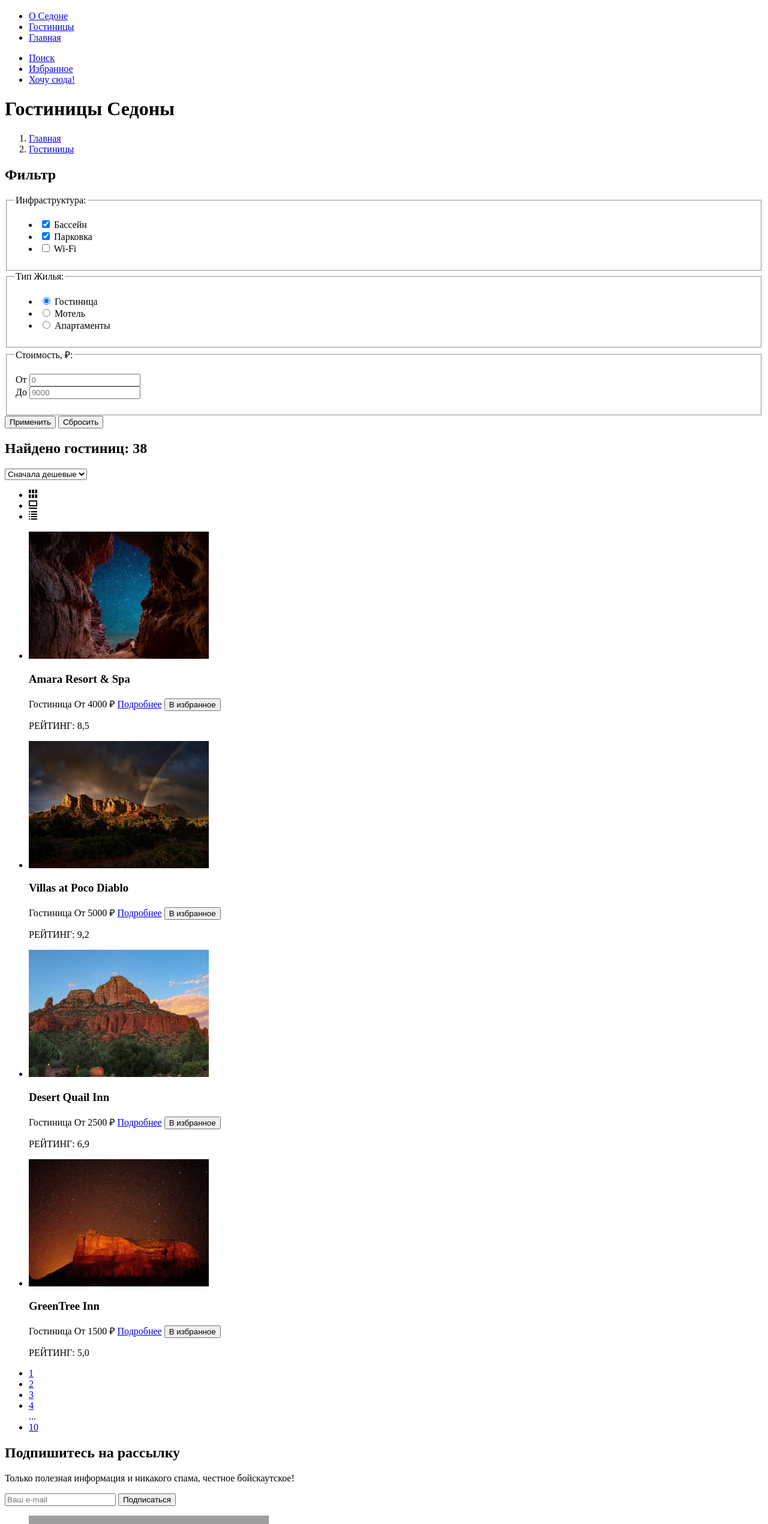
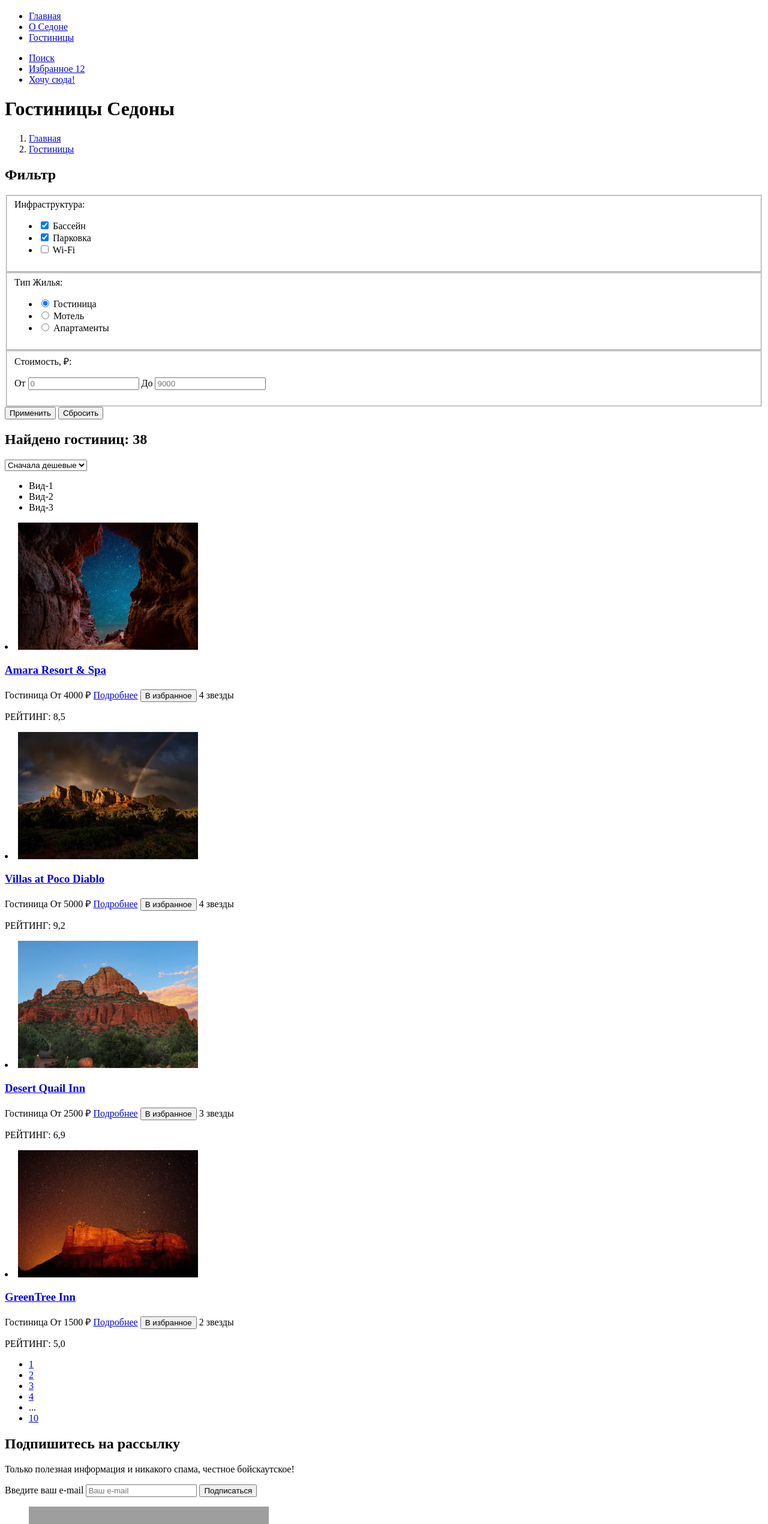
Before and after one commit to htmlacademy-htmlcss/2376057-sedona-38, a plain HTML site: page 3/catalog.html in a window 1280 px wide. Shown: the part 80-2620 px from the top of the page at 60% size. Drawn offline with Linux system fonts and the light colour scheme; grey boxes are pictures that could not be loaded.

Commit message:
:heavy_check_mark: Сборка #3

```diff
--- a/3/catalog.html
+++ b/3/catalog.html
@@ -13,12 +13,12 @@
         <header class="main-header">
             <nav class="navigation">
                 <a href="index.html" class="logo-link">
-                    <img src="img/logo.png" alt="Логотип Седона" class="logo">
+                    <img src="img/logo.png" alt="Логотип Седона" class="logo" width="140" height="70">
                 </a>
                 <ul class="nav-list">
+                    <li class="nav-item"><a href="index.html" class="nav-link ">Главная</a></li>
                     <li class="nav-item"><a href="#" class="nav-link">О Седоне</a></li>
                     <li class="nav-item"><a href="catalog.html" class="nav-link nav-link-current">Гостиницы</a></li>
-                    <li class="nav-item"><a href="#" class="nav-link ">Главная</a></li>
                 </ul>
                 <ul class="nav-list nav-list-user">
                     <li class="nav-item"><a href="#" class="nav-link">
@@ -26,7 +26,7 @@
                         </a>
                     </li>
                     <li class="nav-item"><a href="#" class="nav-link">
-                            <span class="visually-hidden">Избранное</span>
+                            <span class="visually-hidden">Избранное 12</span>
                         </a>
                     </li>
                     <li class="nav-item"><a href="#" class="nav-link">
@@ -51,75 +51,75 @@
             <form action="https://echo.htmlacademy.ru/">
 
                 <fieldset class="infrastructure">
-                    <legend class="filter-title">
+                    <label class="filter-title">
                         Инфраструктура:
-                    </legend>
+                    </label>
                     <ul class="filter-list">
 
                         <li class="filter-item">
-                            <legend class="filter-name">
+                            <label class="filter-name">
                                 <input type="checkbox" name="pool" class="filter-input" checked>
                                 Бассейн
-                            </legend>
+                            </label>
                         </li>
                         <li class="filter-item">
-                            <legend class="filter-name">
+                            <label class="filter-name">
                                 <input type="checkbox" name="parking" class="filter-input" checked>
                                 Парковка
-                            </legend>
+                            </label>
                         </li>
                         <li class="filter-item">
-                            <legend class="filter-name">
-                                <input type="checkbox" name="Wi-Fi" class="filter-input">
+                            <label class="filter-name">
+                                <input type="checkbox" name="wi-Fi" class="filter-input">
                                 Wi-Fi
-                            </legend>
+                            </label>
                         </li>
                     </ul>
 
                 </fieldset>
 
                 <fieldset class="Housing">
-                    <legend class="filter-title">
+                    <label class="filter-title">
                         Тип Жилья:
-                    </legend>
+                    </label>
                     <ul class="filter-list">
 
                         <li class="filter-item">
-                            <legend class="filter-name">
-                                <input type="radio" name="Hotel" class="filter-input" checked>
+                            <label class="filter-name">
+                                <input type="radio" name="housing" class="filter-input" checked>
                                 Гостиница
-                            </legend>
+                            </label>
                         </li>
                         <li class="filter-item">
-                            <legend class="filter-name">
-                                <input type="radio" name="Motel" class="filter-input" c>
+                            <label class="filter-name">
+                                <input type="radio" name="housing" class="filter-input" c>
                                 Мотель
-                            </legend>
+                            </label>
                         </li>
                         <li class="filter-item">
-                            <legend class="filter-name">
-                                <input type="radio" name="Apartments" class="filter-input">
+                            <label class="filter-name">
+                                <input type="radio" name="housing" class="filter-input">
                                 Апартаменты
-                            </legend>
+                            </label>
                         </li>
                     </ul>
 
                 </fieldset>
 
                 <fieldset>
-                    <legend class="catalog-filter-title">Стоимость, ₽: </legend>
+                    <label class="catalog-filter-title">Стоимость, ₽:
                         <p>
-                        <legend class="control">От
+                            <label class="control">От
                                 <input class="control-input" type="text" name="from" placeholder="0">
-                        </legend>
-                        <legend class="control">До
+                            </label>
+                            <label class="control">До
                                 <input class="control-input" type="text" name="to" placeholder="9000">
-                        </legend>
+                            </label>
                         </p>
-                    </legend>
+                    </label>
                 </fieldset>
                 <button type="submit" class="control-button button" href="#">Применить</button>
-                <button type="submit" class="control-button button" href="#">Сбросить</button>
+                <button type="reset" class="control-button button" href="#">Сбросить</button>
             </form>
 
             </form>
@@ -133,58 +133,71 @@
 
             <select name="Sorting">
                 <option value="Cheap">Сначала дешевые</option>
+                <option value="expensive">Сначала дорогие</option>
+                <option value="high-rating">Высокий рейтинг</option>
+                <option value="low-rating">Низкий рейтинг</option>
+
             </select>
             <ul class="view-list">
-                <li class="view-item view-item-current"><img src="img/catalog/mode-1.svg" alt="#" width="14"
-                        height="14"></li>
-                <li class="view-item"><img src="img/catalog/mode-2.svg" alt="#" width="14" height="14"></li>
-                <li class="view-item"><img src="img/catalog/mode-3.svg" alt="#" width="14" height="14"></li>
-            </ul>
-
-            <ul class="hotel-list">
+                <li class="view-item view-item-current"><span class="visually-hidden">Вид-1</span></li>
+                <li class="view-item"><span class="visually-hidden">Вид-2</span></li>
+                <li class="view-item"><span class="visually-hidden">Вид-3</span></li>
+            </ul <ul class="hotel-list">
 
             <li class="hotel">
-                    <img src="img/catalog/hotel-1.jpg" alt="Фото гостиницы Amara Resort & Spa" class="Hotel-img"
-                        width="300" height="212">
+                <a href="#" class="hotel-link"><img src="img/catalog/hotel-1.jpg"
+                        alt="Фото гостиницы Amara Resort & Spa" class="hotel-img" width="300" height="212">
                     <h3 class="hotel-name">Amara Resort & Spa</h3>
+                </a>
                 <span class="hotel-type">Гостиница</span>
                 <span class="hotel-price">От 4000 ₽</span>
                 <a href="#" class="btn">Подробнее</a>
                 <button class="btn">В избранное</button>
+                <span class="stars visually-hidden">4 звезды</span>
                 <p class="raiting">РЕЙТИНГ: 8,5</p>
+
             </li>
 
             <li class="hotel">
-                    <img src="img/catalog/hotel-2.jpg" alt="Фото гостиницы AVillas at Poco Diablo" class="Hotel-img"
-                        width="300" height="212">
+                <a href="#" class="hotel-link"><img src="img/catalog/hotel-2.jpg"
+                        alt="Фото гостиницы AVillas at Poco Diablo" class="hotel-img" width="300" height="212">
                     <h3 class="hotel-name">Villas at Poco Diablo</h3>
+                </a>
                 <span class="hotel-type">Гостиница</span>
                 <span class="hotel-price">От 5000 ₽</span>
                 <a href="#" class="btn">Подробнее</a>
                 <button class="btn">В избранное</button>
+                <span class="stars visually-hidden">4 звезды</span>
                 <p class="raiting">РЕЙТИНГ: 9,2</p>
+
             </li>
 
             <li class="hotel">
-                    <img src="img/catalog/hotel-3.jpg" alt="Фото гостиницы Desert Quail Inn" class="Hotel-img"
-                        width="300" height="212">
+                <a href="#" class="hotel-link"><img src="img/catalog/hotel-3.jpg" alt="Фото гостиницы Desert Quail Inn"
+                        class="hotel-img" width="300" height="212">
                     <h3 class="hotel-name">Desert Quail Inn</h3>
+                </a>
                 <span class="hotel-type">Гостиница</span>
                 <span class="hotel-price">От 2500 ₽</span>
                 <a href="#" class="btn">Подробнее</a>
                 <button class="btn">В избранное</button>
+                <span class="stars visually-hidden">3 звезды</span>
                 <p class="raiting">РЕЙТИНГ: 6,9</p>
+
             </li>
 
             <li class="hotel">
-                    <img src="img/catalog/hotel-4.jpg" alt="Фото гостиницы GreenTree Inn" class="Hotel-img" width="300"
-                        height="212">
+                <a href="#" class="hotel-link"><img src="img/catalog/hotel-4.jpg" alt="Фото гостиницы GreenTree Inn"
+                        class="hotel-img" width="300" height="212">
                     <h3 class="hotel-name">GreenTree Inn</h3>
+                </a>
                 <span class="hotel-type">Гостиница</span>
                 <span class="hotel-price">От 1500 ₽</span>
                 <a href="#" class="btn">Подробнее</a>
                 <button class="btn">В избранное</button>
+                <span class="stars visually-hidden">2 звезды</span>
                 <p class="raiting">РЕЙТИНГ: 5,0</p>
+
             </li>
 
             </ul>
@@ -198,7 +211,7 @@
                 <li class="pagination-item"><a href="#" class="pagintion-link">2</a></li>
                 <li class="pagination-item"><a href="#" class="pagintion-link">3</a></li>
                 <li class="pagination-item"><a href="#" class="pagintion-link">4</a></li>
-                <span>...</span>
+                <li class="pagination-item"><span>...</span></li>
                 <li class="pagination-item"><a href="#" class="pagintion-link">10</a></li>
             </ul>
 
@@ -207,9 +220,11 @@
         <section class="mailing">
             <h2>Подпишитесь на рассылку</h2>
             <p>Только полезная информация и никакого спама, честное бойскаутское!</p>
-            <form action="https://echo.htmlacademy.ru/" method="post">
-                <input type="text" placeholder="Ваш e-mail">
-                <button>Подписаться</button>
+            <form class="mailing-form" action="https://echo.htmlacademy.ru/" method="post">
+                <label class="mailing-label"> Введите ваш e-mail
+                    <input class="mailing-input" type="email" placeholder="Ваш e-mail" name="email" required>
+                    <button class="mailing-button button" type="submit">Подписаться</button>
+                </label>
             </form>
 
         </section>
@@ -241,8 +256,10 @@
                 <a href="tel:+78128121212" class="number">+7 (812) 812-12-12</a>
             </address>
 
-            <a href="https://htmlacademy.ru/" class="htmlacademy-link"><img src="img/footer-logo.svg"
-                    alt="Логотип HtmlAcademy" class="htmlacademy-logo" width="114" height="32"></a>
+            <a href="https://htmlacademy.ru/" class="htmlacademy-link">
+                <img src="img/footer-logo.svg" alt="Логотип HtmlAcademy" class="htmlacademy-logo" width="114"
+                    height="32">
+            </a>
         </footer>
 
 
```
Also changed, not shown: 3/index.html (+45 -43 lines), 3/img/index/welcome.svg (added). Lines whose indentation alone changed are shown as unchanged.
